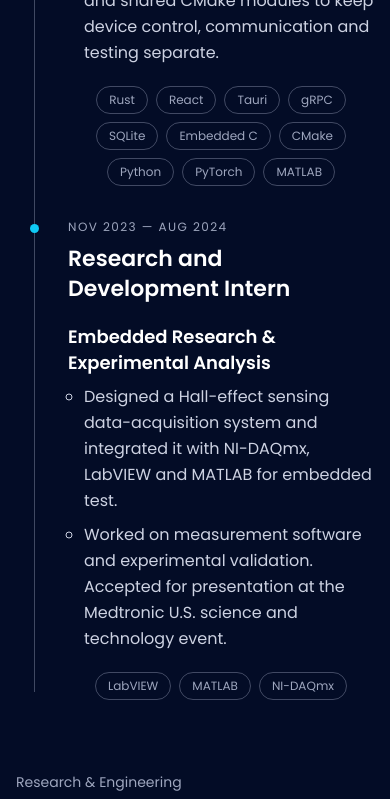
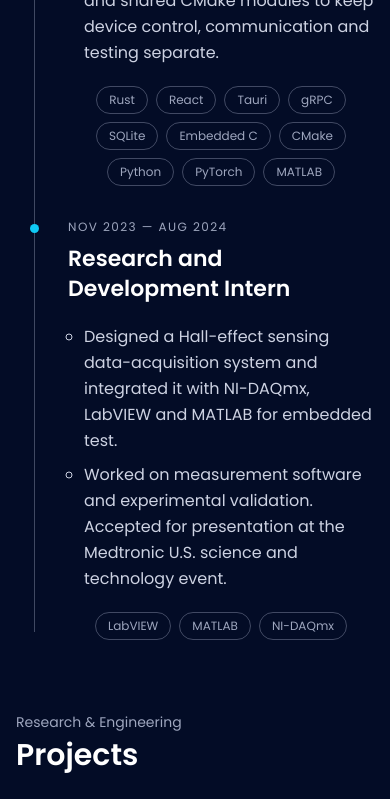
Before and after one commit to Arpt-Singh/portfolio, a React (Vite) app in the folder apps/frontend/: page / in a window 390 px wide. Shown: the part 2418-3217 px from the top of the page. Built offline with nearby package versions, Linux system fonts and the light colour scheme.

Commit message:
style: enhance layout and responsiveness in Contact and Experience components; update focus handling in Experience

```diff
--- a/apps/frontend/src/components/Contact.scss
+++ b/apps/frontend/src/components/Contact.scss
@@ -2,18 +2,18 @@
 
 .contact { overflow: hidden; }
 .contact__panel { overflow: hidden; border: 1px solid var(--color-border); border-radius: var(--radius-large); background: var(--color-tertiary); }
-.contact__intro { padding: var(--space-5); }
+.contact__intro { min-width: 0; padding: var(--space-5); }
 .contact__heading { margin-top: 4px; }
 .contact__description { margin-top: var(--space-3); max-width: 576px; @include mixins.body-copy; }
 .contact__details { margin-top: var(--space-5); }
 .contact__label { margin-bottom: var(--space-2); color: var(--color-text); font-size: var(--font-size-small); font-weight: 400; }
-.contact__email { display: inline-block; max-width: 100%; word-break: break-all; font-size: 15px; font-weight: 500; color: var(--color-text); text-decoration: underline; text-decoration-color: currentColor; text-underline-offset: var(--space-1); }
+.contact__email { display: inline-block; max-width: 100%; overflow-wrap: anywhere; word-break: normal; font-size: 15px; font-weight: 500; color: var(--color-text); text-decoration: underline; text-decoration-color: currentColor; text-underline-offset: var(--space-1); }
 .contact__socials { display: flex; gap: var(--space-3); margin-top: var(--space-3); list-style: none; }
 .contact__social { display: inline-flex; align-items: center; justify-content: center; @include mixins.square(36px); border: 1px solid var(--color-border); border-radius: 50%; }
 .contact__social--github { color: #fff; }
 .contact__social--linkedin { color: #0A66C2; }
 .contact__social-icon { @include mixins.square(20px); }
-.contact__topics { @include mixins.body-copy; margin-top: var(--space-3); }
+.contact__topics { min-width: 0; @include mixins.body-copy; margin-top: var(--space-3); overflow-wrap: break-word; word-break: normal; }
 @include mixins.up(sm) {
   .contact__intro { padding: var(--space-8); }
   .contact__email { font-size: 17px; }
--- a/apps/frontend/src/components/Experience.scss
+++ b/apps/frontend/src/components/Experience.scss
@@ -12,7 +12,7 @@
 .experience__date { color: var(--color-secondary); font-size: var(--font-size-caption); letter-spacing: 0.12em; text-transform: uppercase; }
 .experience__title { margin-top: var(--space-2); color: var(--color-text); font-size: 22px; font-weight: 600; line-height: 30px; }
 .experience__area { margin-top: var(--space-5); }
-.experience__focus { color: var(--color-text); font-size: 18px; font-weight: 600; line-height: 26px; }
+.experience__focus { min-width: 0; color: var(--color-text); font-size: 18px; font-weight: 600; line-height: 26px; overflow-wrap: normal; word-break: normal; hyphens: none; }
 .experience__points { display: grid; gap: var(--space-2); max-width: 52em; margin-top: var(--space-2); padding-left: var(--space-4); }
 .experience__points li { @include mixins.body-copy; }
 .experience__technologies { display: flex; flex-wrap: wrap; justify-content: center; gap: var(--space-2); margin-top: var(--space-5); list-style: none; }
--- a/apps/frontend/src/components/Experience.tsx
+++ b/apps/frontend/src/components/Experience.tsx
@@ -21,9 +21,9 @@ const Experience = () => (
           <p className="experience__date">{experience.date}</p>
           <div className="experience__content">
             <h3 className="experience__title">{experience.title}</h3>
-            {experience.areas.map((area) => (
-              <section key={area.focus} className="experience__area">
-                <h4 className="experience__focus">{area.focus}</h4>
+            {experience.areas.map((area, index) => (
+              <section key={`${experience.date}-${index}`} className="experience__area">
+                {area.focus && <h4 className="experience__focus">{area.focus}</h4>}
                 <ul className="experience__points">
                   {area.points.map((point) => <li key={point}>{point}</li>)}
                 </ul>
--- a/apps/frontend/src/constants/index.ts
+++ b/apps/frontend/src/constants/index.ts
@@ -48,7 +48,14 @@ export const employer = {
 
 const githubProfileUrl = "https://github.com/Arpt-Singh";
 
-const experiences = [
+type Experience = {
+  title: string;
+  date: string;
+  areas: { focus?: string; points: string[] }[];
+  technologies: string[];
+};
+
+const experiences: Experience[] = [
   {
     title: "Enterprise Software Engineer - I",
     date: "Aug 2024 — Present",
@@ -82,7 +89,6 @@ const experiences = [
     date: "Nov 2023 — Aug 2024",
     areas: [
       {
-        focus: "Embedded Research & Experimental Analysis",
         points: [
           "Designed a Hall-effect sensing data-acquisition system and integrated it with NI-DAQmx, LabVIEW and MATLAB for embedded test.",
           "Worked on measurement software and experimental validation. Accepted for presentation at the Medtronic U.S. science and technology event.",
```
